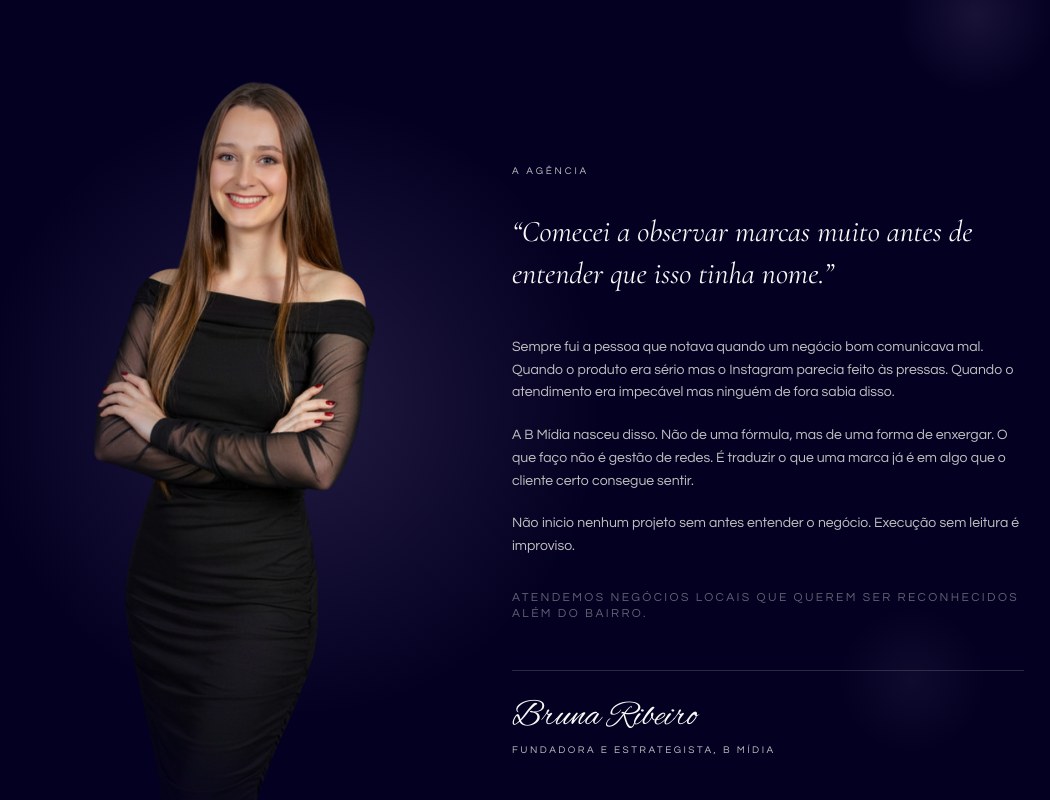
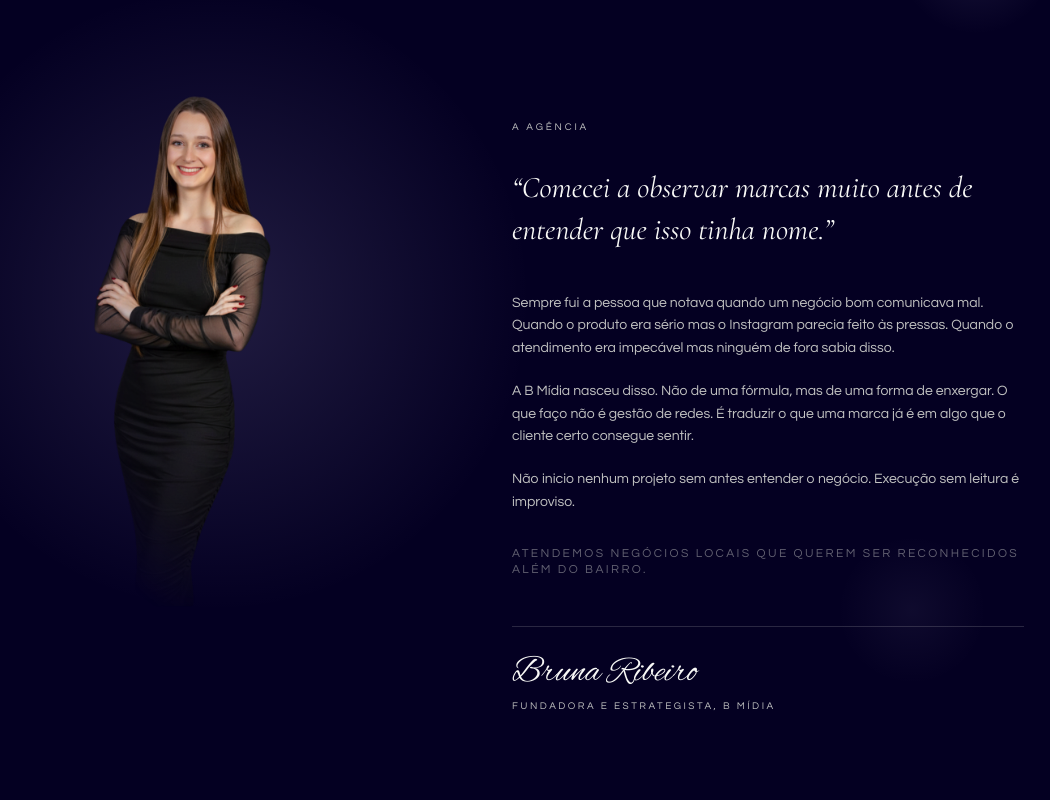
Before and after one commit to brunaribeirosocialmedia-glitch/bmidia-site, a Next.js app: page / in a window 1280 px wide. Shown: the part 3420-4220 px from the top of the page, without its empty margins (176-1226 px from the left). Built offline with nearby package versions, Linux system fonts and the light colour scheme.

Commit message:
fix: wrapper w-full com flex justify-center para centralizar foto no mobile

```diff
--- a/app/page.tsx
+++ b/app/page.tsx
@@ -707,9 +707,10 @@ function SobreBruna() {
       style={{ background: "transparent" }}
     >
       {/* Foto */}
-      <RevealSection className="w-[65%] max-w-[420px] mx-auto md:w-full md:max-w-none md:mx-0">
+      <RevealSection>
         <RevealItem>
-          <div ref={photoContainerRef} className="relative aspect-[3/4] md:ml-[12rem]" style={{ width: "100%" }}>
+          <div className="w-full flex justify-center md:justify-start">
+          <div ref={photoContainerRef} className="relative aspect-[3/4] md:ml-[12rem]" style={{ width: "65%", maxWidth: "420px" }}>
               {/* Ponto de luz atrás da foto */}
               <div style={{
                 position: "absolute",
@@ -735,6 +736,7 @@ function SobreBruna() {
                 }}
                 onError={(e) => { ;(e.target as HTMLImageElement).style.display = "none" }}
               />
+          </div>
           </div>
         </RevealItem>
       </RevealSection>
```
